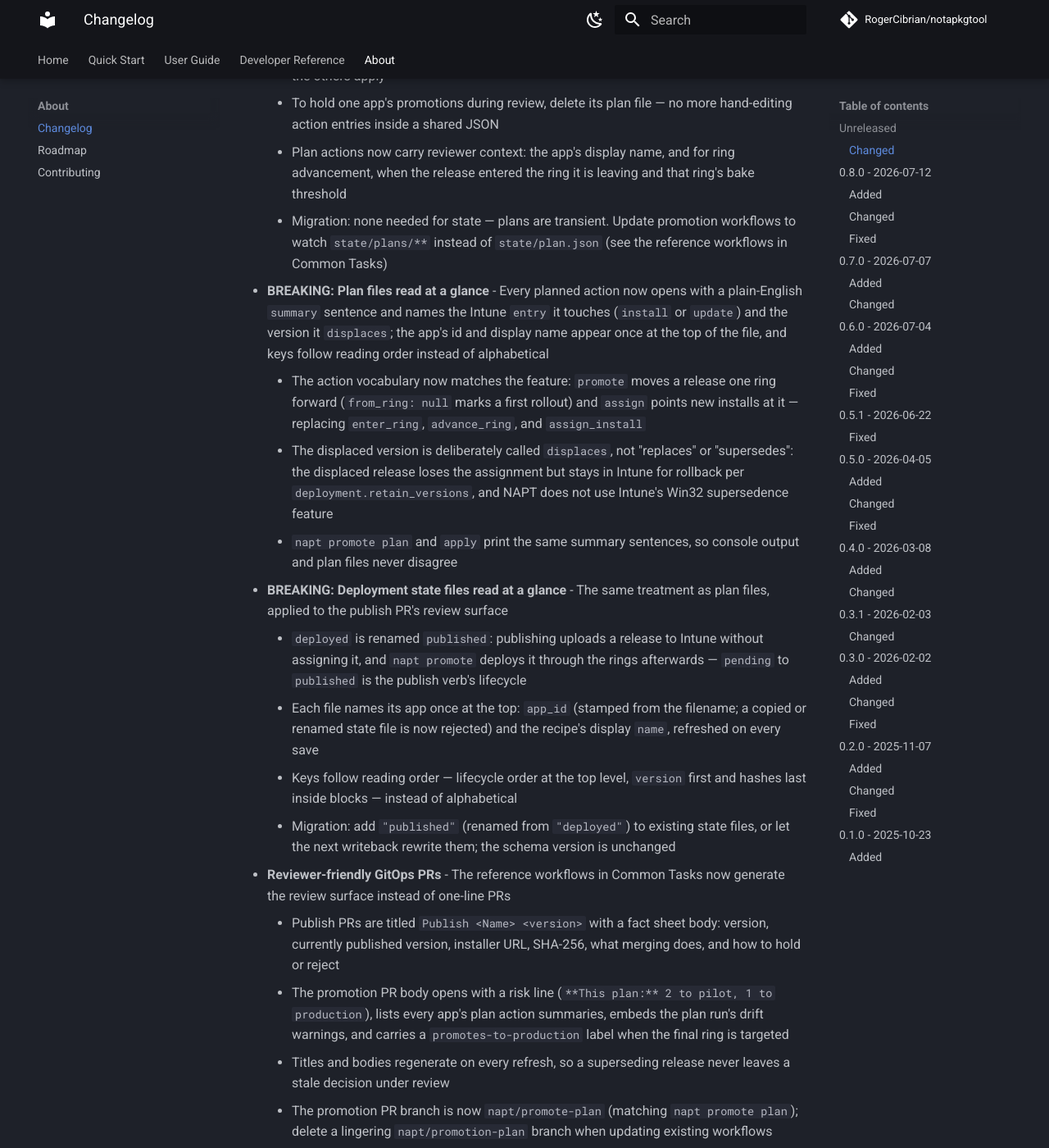
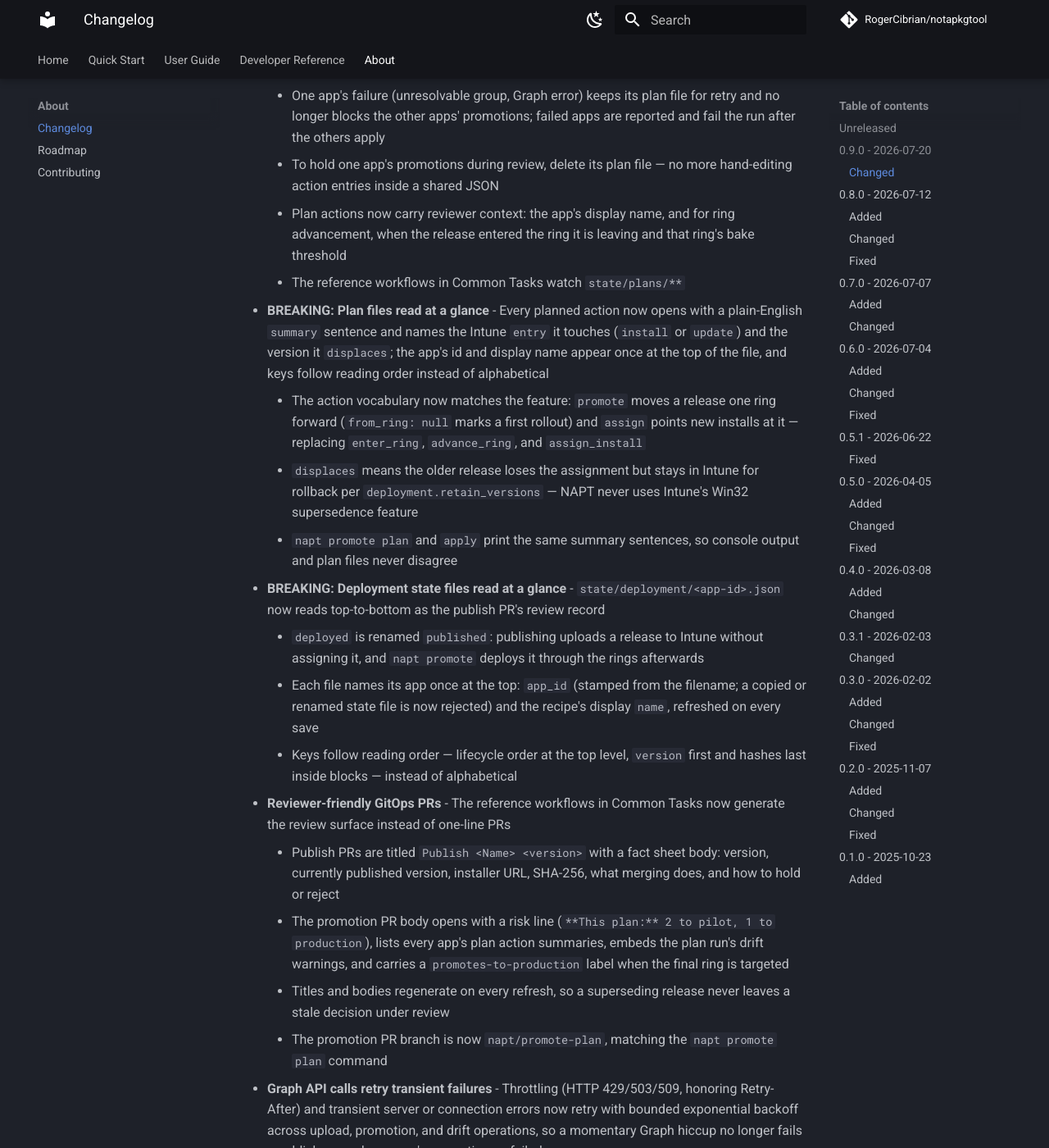
Before and after one commit to RogerCibrian/notapkgtool, an MkDocs documentation site: the page built from docs/changelog.md, in a window 1280 px wide and 1400 px high, scrolled down 488 px. Shown: the whole window at 82% size. Built offline with MkDocs 1.6.1 and Material for MkDocs 9.7.7, drawn with Linux system fonts in a browser that asks for light colours; comment, search, counter and statistics services are not loaded.

Commit message:
chore: Prepare release 0.9.0 (#100)
* chore: Prepare release 0.9.0

* docs: Drop migration language, tighten changelog

```diff
--- a/docs/changelog.md
+++ b/docs/changelog.md
@@ -6,6 +6,8 @@ The format is based on [Keep a Changelog](https://keepachangelog.com/en/1.1.0/),
 and this project adheres to [Semantic Versioning](https://semver.org/spec/v2.0.0.html).
 
 ## [Unreleased]
+
+## [0.9.0] - 2026-07-20
 
 ### Changed
 
@@ -21,9 +23,7 @@ and this project adheres to [Semantic Versioning](https://semver.org/spec/v2.0.0
     - Plan actions now carry reviewer context: the app's display name,
         and for ring advancement, when the release entered the ring it is
         leaving and that ring's bake threshold
-    - Migration: none needed for state — plans are transient. Update
-        promotion workflows to watch `state/plans/**` instead of
-        `state/plan.json` (see the reference workflows in Common Tasks)
+    - The reference workflows in Common Tasks watch `state/plans/**`
 - **BREAKING: Plan files read at a glance** - Every planned action now
     opens with a plain-English `summary` sentence and names the Intune
     `entry` it touches (`install` or `update`) and the version it
@@ -33,28 +33,23 @@ and this project adheres to [Semantic Versioning](https://semver.org/spec/v2.0.0
         release one ring forward (`from_ring: null` marks a first
         rollout) and `assign` points new installs at it — replacing
         `enter_ring`, `advance_ring`, and `assign_install`
-    - The displaced version is deliberately called `displaces`, not
-        "replaces" or "supersedes": the displaced release loses the
-        assignment but stays in Intune for rollback per
-        `deployment.retain_versions`, and NAPT does not use Intune's
-        Win32 supersedence feature
+    - `displaces` means the older release loses the assignment but stays
+        in Intune for rollback per `deployment.retain_versions` — NAPT
+        never uses Intune's Win32 supersedence feature
     - `napt promote plan` and `apply` print the same summary sentences,
         so console output and plan files never disagree
-- **BREAKING: Deployment state files read at a glance** - The same
-    treatment as plan files, applied to the publish PR's review surface
+- **BREAKING: Deployment state files read at a glance** -
+    `state/deployment/<app-id>.json` now reads top-to-bottom as the
+    publish PR's review record
     - `deployed` is renamed `published`: publishing uploads a release to
         Intune without assigning it, and `napt promote` deploys it
-        through the rings afterwards — `pending` to `published` is the
-        publish verb's lifecycle
+        through the rings afterwards
     - Each file names its app once at the top: `app_id` (stamped from
         the filename; a copied or renamed state file is now rejected)
         and the recipe's display `name`, refreshed on every save
     - Keys follow reading order — lifecycle order at the top level,
         `version` first and hashes last inside blocks — instead of
         alphabetical
-    - Migration: add `"published"` (renamed from `"deployed"`) to
-        existing state files, or let the next writeback rewrite them;
-        the schema version is unchanged
 - **Reviewer-friendly GitOps PRs** - The reference workflows in Common
     Tasks now generate the review surface instead of one-line PRs
     - Publish PRs are titled `Publish <Name> <version>` with a fact
@@ -67,9 +62,8 @@ and this project adheres to [Semantic Versioning](https://semver.org/spec/v2.0.0
         final ring is targeted
     - Titles and bodies regenerate on every refresh, so a superseding
         release never leaves a stale decision under review
-    - The promotion PR branch is now `napt/promote-plan` (matching
-        `napt promote plan`); delete a lingering `napt/promotion-plan`
-        branch when updating existing workflows
+    - The promotion PR branch is now `napt/promote-plan`, matching the
+        `napt promote plan` command
 - **Graph API calls retry transient failures** - Throttling (HTTP
     429/503/509, honoring Retry-After) and transient server or
     connection errors now retry with bounded exponential backoff across
@@ -492,6 +486,7 @@ Initial internal release.
 
 
 [Unreleased]: https://github.com/RogerCibrian/notapkgtool/compare/0.7.0...HEAD
+[0.9.0]: https://github.com/RogerCibrian/notapkgtool/compare/0.8.0...0.9.0
 [0.8.0]: https://github.com/RogerCibrian/notapkgtool/compare/0.7.0...0.8.0
 [0.7.0]: https://github.com/RogerCibrian/notapkgtool/compare/0.6.0...0.7.0
 [0.6.0]: https://github.com/RogerCibrian/notapkgtool/compare/0.5.1...0.6.0
--- a/napt/__init__.py
+++ b/napt/__init__.py
@@ -44,7 +44,7 @@ For full CLI documentation:
 For more details, see the individual module docstrings.
 """
 
-__version__ = "0.8.0"
+__version__ = "0.9.0"
 __author__ = "Roger Cibrian"
 __license__ = "Apache-2.0"
 __description__ = "Not a Pkg Tool - Windows/Intune packaging with PSADT"
--- a/pyproject.toml
+++ b/pyproject.toml
@@ -1,6 +1,6 @@
 [project]
 name = "napt"
-version = "0.8.0"
+version = "0.9.0"
 description = "Automates the entire workflow for packaging Windows applications and deploying them to Microsoft Intune"
 readme = "README.md"
 license = "Apache-2.0"
```
Also changed, not shown: 2 other files.
